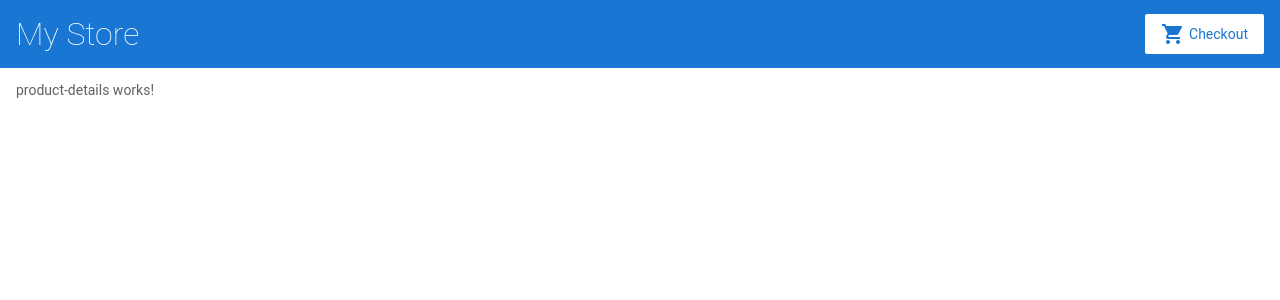
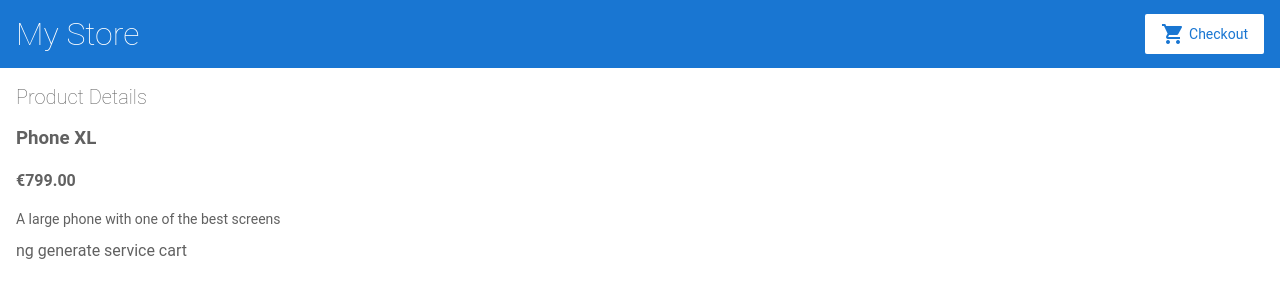
Before and after one commit to marcobuzzoni26/angular-wlixhw-t91na5, an Angular app: page /products/1 in a window 1280 px wide. Shown: the top 300 px of the page. Built offline with nearby package versions, Linux system fonts and the light colour scheme.

Commit message:
created cart service

```diff
--- a/src/app/product-details/product-details.component.html
+++ b/src/app/product-details/product-details.component.html
@@ -1 +1,8 @@
-<p>product-details works!</p>
+<h2>Product Details</h2>
+
+<div *ngIf="product">
+  <h3>{{ product.name }}</h3>
+  <h4>{{ product.price | currency: 'EUR' }}</h4>
+  <p>{{ product.description }}</p>
+</div>
+ng generate service cart
--- a/src/app/product-details/product-details.component.ts
+++ b/src/app/product-details/product-details.component.ts
@@ -1,15 +1,26 @@
 import { Component, OnInit } from '@angular/core';
+import { ActivatedRoute } from '@angular/router';
+
+import { Product, products } from '../products';
 
 @Component({
   selector: 'app-product-details',
   templateUrl: './product-details.component.html',
-  styleUrls: ['./product-details.component.css']
+  styleUrls: ['./product-details.component.css'],
 })
 export class ProductDetailsComponent implements OnInit {
+  product: Product | undefined;
 
-  constructor() { }
+  constructor(private route: ActivatedRoute) {}
 
   ngOnInit(): void {
+    // First get the product id from the current route.
+    const routeParams = this.route.snapshot.paramMap;
+    const productIdFromRoute = Number(routeParams.get('productId'));
+
+    // Find the product that correspond with the id provided in route.
+    this.product = products.find(
+      (product) => product.id === productIdFromRoute
+    );
   }
-
 }
```
Also changed, not shown: src/app/cart.service.ts (added, +9 -0 lines), 1 other file (tests, documents, lock files or other folders).
